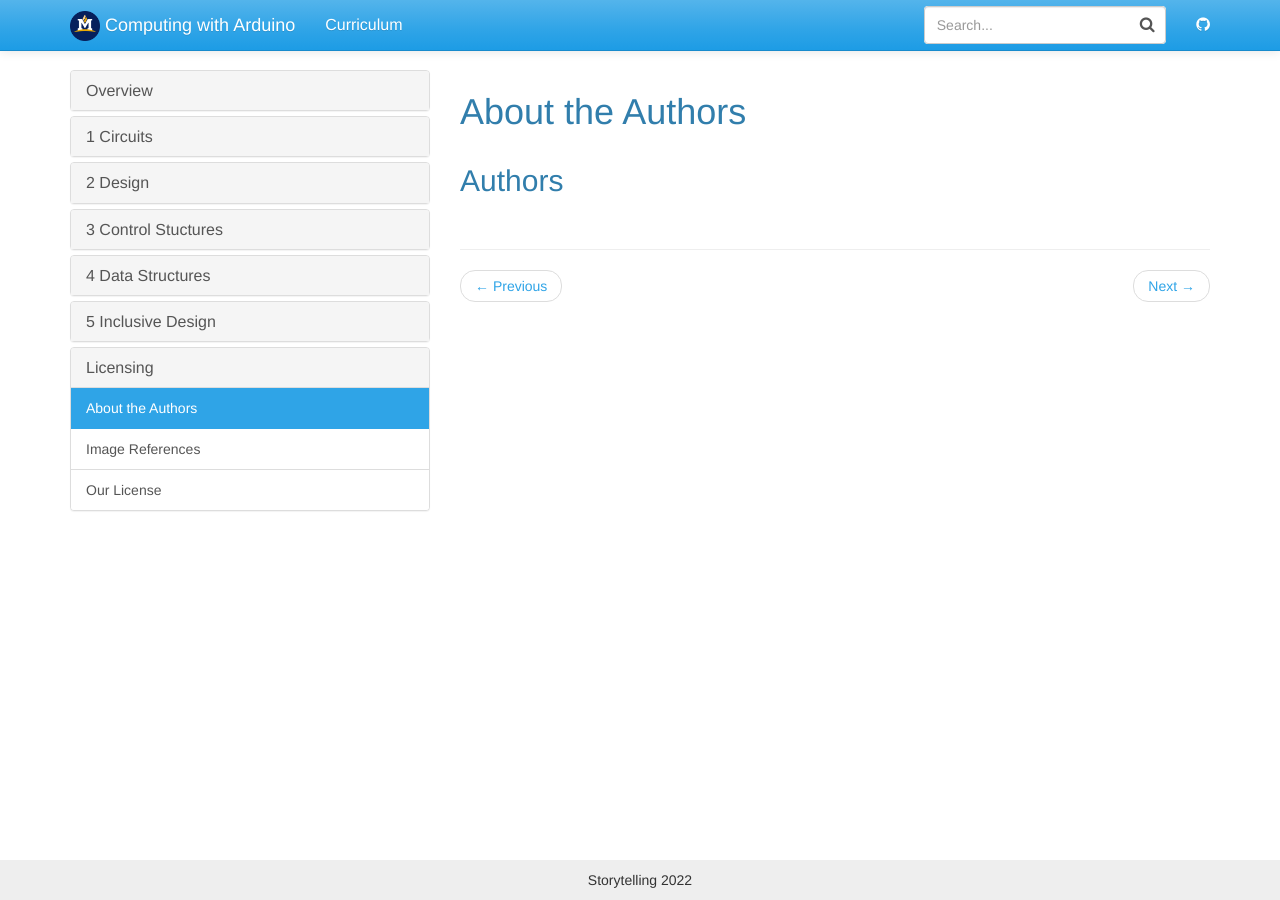
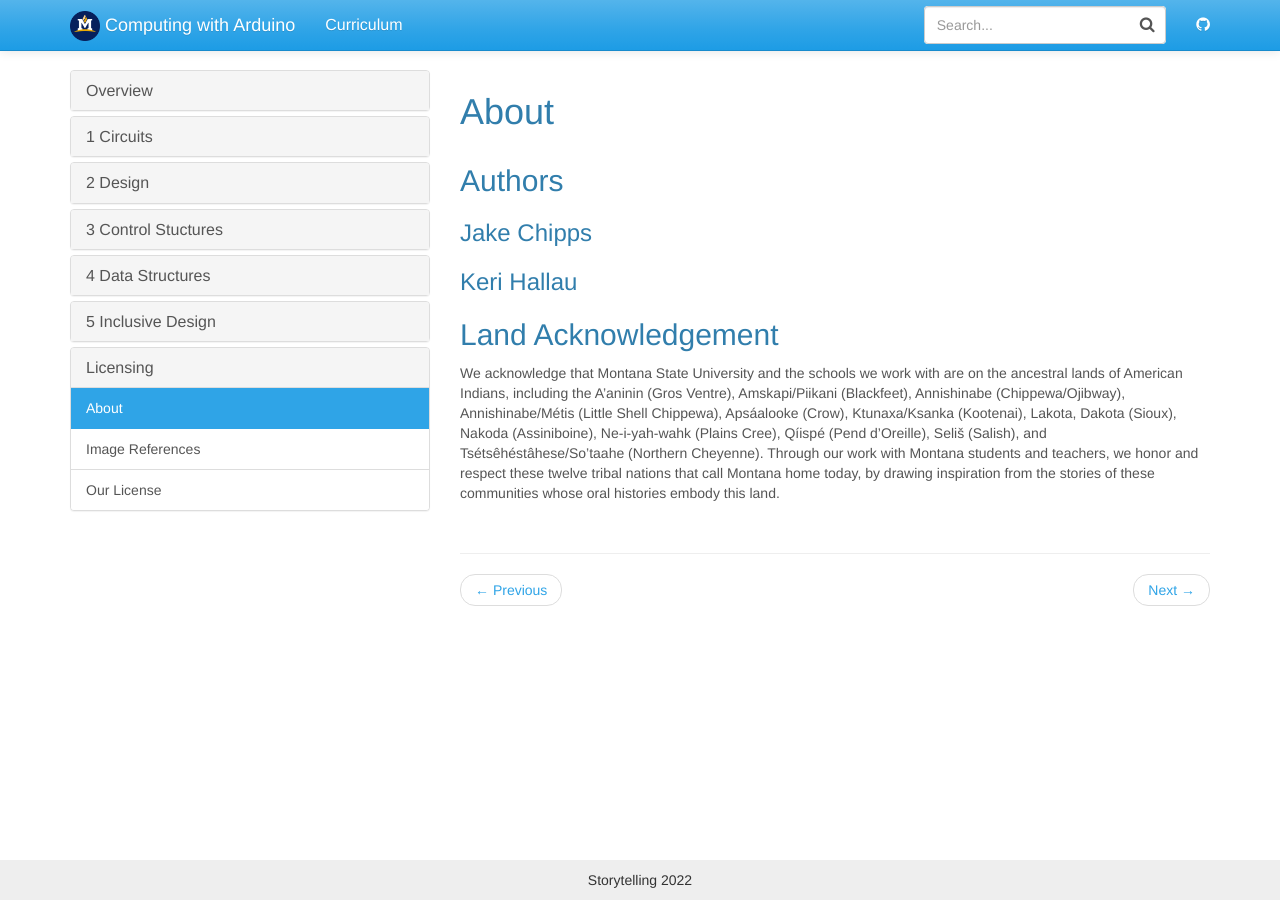
Before and after one commit to jake-chipps/friendometer, a Jekyll site: the page built from _docs/about.md, in a window 1280 px wide. Built offline with Jekyll 4.4.1, drawn with Linux system fonts in a browser that asks for light colours.

Commit message:
Add content

```diff
--- a/_docs/about.md
+++ b/_docs/about.md
@@ -1,6 +1,21 @@
 ---
-title: About the Authors
+title: About
 permalink: /docs/about/
 ---
 
 ## Authors
+
+### Jake Chipps
+
+### Keri Hallau
+
+## Land Acknowledgement
+We acknowledge that Montana State University and the schools we work with
+are on the ancestral lands of American Indians, including the A’aninin
+(Gros Ventre), Amskapi/Piikani (Blackfeet), Annishinabe (Chippewa/Ojibway),
+Annishinabe/Métis (Little Shell Chippewa), Apsáalooke (Crow), Ktunaxa/Ksanka
+(Kootenai), Lakota, Dakota (Sioux), Nakoda (Assiniboine), Ne-i-yah-wahk
+(Plains Cree), Qíispé (Pend d’Oreille), Seliš (Salish), and Tsétsêhéstâhese/So’taahe
+(Northern Cheyenne). Through our work with Montana students and teachers, we honor
+and respect these twelve tribal nations that call Montana home today, by drawing
+inspiration from the stories of these communities whose oral histories embody this land.
```
Also changed, not shown: index.html (+8 -10 lines).
